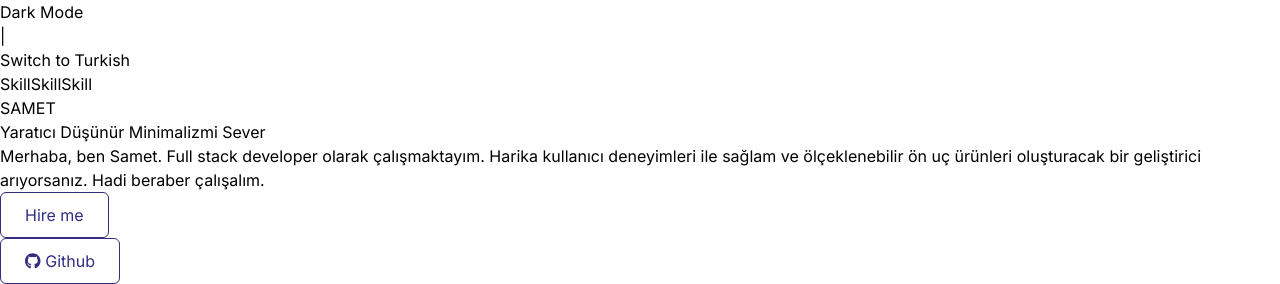
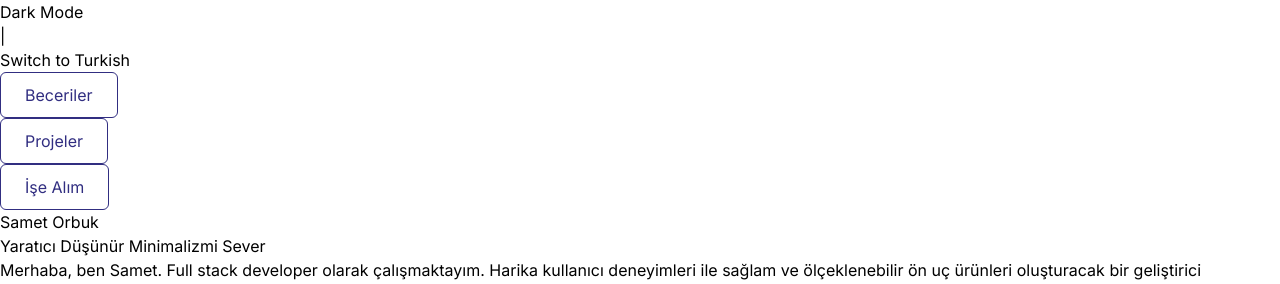
Before and after one commit to sametorbuk/Personal__Website, a React (Vite) app: page / in a window 1280 px wide. Shown: the top 284 px of the page. Built offline with nearby package versions, Linux system fonts and the light colour scheme; no server answers.

Commit message:
düzenleme

```diff
--- a/src/components/footer.jsx
+++ b/src/components/footer.jsx
@@ -46,10 +46,29 @@ export default function Footer (){
 
 
 
+
+
+<div className="flex items-center">
+
 <div className="flex gap-[2rem] items-center ">
     <p className="text-2xl">👉</p>
 <p className="text-rose-700"> sametorbukk@gmail.com</p>
 </div>
+
+
+<div className=" absolute flex justify-between gap-[2rem] left-[50rem] ">
+
+<a className="font-bold" href="">Personal Blog</a>
+<a className="text-emerald-400 font-bold" target="_blank" href="https://github.com/sametorbuk?tab=repositories">Github</a>
+<a className="text-sky-600 font-bold" target="_blank" href="https://www.linkedin.com/in/sametorbuk/">Linkedin</a>
+   </div>
+
+
+
+
+</div>
+
+
 
 </div>
 
@@ -60,13 +79,6 @@ export default function Footer (){
    </div>
 
 
-   <div className="absolute flex justify-between gap-[2rem] right-[9rem] top-[132rem] ">
-
-<a className="font-bold" href="">Personal Blog</a>
-<a className="text-emerald-400 font-bold" target="_blank" href="https://github.com/sametorbuk?tab=repositories">Github</a>
-<a className="text-sky-600 font-bold" target="_blank" href="https://www.linkedin.com/in/sametorbuk/">Linkedin</a>
-   </div>
-
 
 
     </>)
--- a/src/components/header.jsx
+++ b/src/components/header.jsx
@@ -1,14 +1,38 @@
-import { useContext } from "react";
+import { useContext, useEffect } from "react";
 import ToggleButton from "./introduction-comp/toggle-btn";
 import { ThemeContext } from "../contexts/ThemeContext";
 import { useDispatch, useSelector } from "react-redux";
 import { setLanguage } from "../Store/actions";
+import useAxios from "../hooks/useAxios";
+import { initialData } from "../data/data";
+import { useChangeLanguages } from "../hooks/useChangeLanguages";
 
 
 
 
 
 export default function Header(){
+  const {data , MakeRequest , METHODS }=useAxios({initialData});
+  const [datas]=useChangeLanguages();
+
+
+
+
+  useEffect(()=>{
+
+  MakeRequest({
+      method:METHODS.POST,
+      data: datas
+  })
+
+  console.log(data)
+
+  },[datas])
+
+
+  const introductionCompData = data[3]
+
+
   const current = useSelector((state)=> state.currentLanguage)
 const {isDarkMode}=useContext(ThemeContext)
 const dispatch = useDispatch();
@@ -28,9 +52,9 @@ const dispatch = useDispatch();
 </div>
 
 <div className='flex gap-[2rem]'>
-  <button  >Skill</button>
-  <button  >Skill</button>
-  <button  >Skill</button>
+  <button className="btn" >{introductionCompData.btn1}</button>
+  <button className="btn"  >{introductionCompData.btn2}</button>
+  <button className="btn"  >{introductionCompData.btn3}</button>
 
 </div>
 
--- a/src/components/introduction-comp/introduction-comp.jsx
+++ b/src/components/introduction-comp/introduction-comp.jsx
@@ -44,7 +44,7 @@ const {username , title , explanation , img , pathToGithub , pathToLinkedin} = i
 
 <div className="flex flex-col gap-[2rem] max-w-[35rem]">
 
-<h2>{username}</h2>
+<h2 className='text-indigo-700'>{username}</h2>
 
 <p className={`${isDarkMode ? "text-white" : ""} text-6xl font-bold`} >{title}</p>
 
--- a/src/data/data.js
+++ b/src/data/data.js
@@ -1,4 +1,8 @@
-export const introCompData = {username: "SAMET",
+export const introCompData = {
+    btn1:"Beceriler",
+    btn2:"Projeler",
+    btn3:"İşe Alım",
+    username: "Samet Orbuk",
     title:"Yaratıcı Düşünür Minimalizmi Sever",
     explanation:"Merhaba, ben Samet. Full stack developer olarak çalışmaktayım. Harika kullanıcı deneyimleri ile sağlam ve ölçeklenebilir ön uç ürünleri oluşturacak bir geliştirici arıyorsanız. Hadi beraber çalışalım.",
     img:"./src/images/user-img.jpg",
--- a/src/data/eng-data.js
+++ b/src/data/eng-data.js
@@ -1,4 +1,9 @@
-export const introCompData = {username: "SAMET",
+export const introCompData = {
+    btn1:"Skills",
+    btn2:"Projects",
+    btn3:"Hire me",
+
+    username: "Samet Orbuk",
     title:"Creative Thinker Minimalizm Lover",
     explanation:"Hi, I’m Samet. I’m a full-stack developer. If you are looking for a Developer who to craft solid and scalable frontend products with great user experiences. Let’s shake hands with me.",
     img:"./src/images/user-img.jpg",
```
